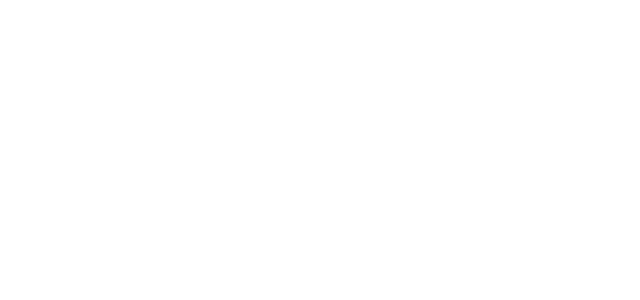
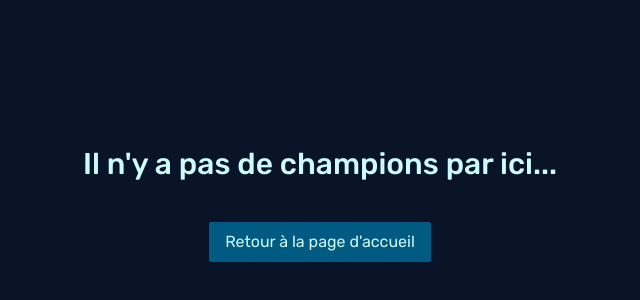
Before and after one commit to Aurozia/WikiLoL, a React (Vite) app: page /champion/1 in a window 1280 px wide. Before the commit this address had no page. Shown: the part 196-496 px from the top of the page, without its empty margins (320-960 px from the left). Built offline with nearby package versions, Linux system fonts and the light colour scheme.

Commit message:
feat: added error page

```diff
--- a/src/components/App.tsx
+++ b/src/components/App.tsx
@@ -1,5 +1,6 @@
 import { Route, Routes } from "react-router-dom";
 
+import Error from "./Error.tsx";
 import Home from "./Home.tsx";
 import Item from "./Item.tsx";
 import Layout from "./Layout/Layout.tsx";
@@ -10,6 +11,7 @@ export default function App() {
     <>
       <Routes>
         <Route path="/" element={<Home />} />
+        <Route path="*" element={<Error />} />
 
         <Route element={<Layout />}>
           <Route path="/champions" element={<List />} />
--- /dev/null
+++ b/src/components/Error.tsx
@@ -0,0 +1,19 @@
+import { Link } from "react-router-dom";
+
+export default function Error() {
+  return (
+    <div className="bg-gradient-to-r from-secondary to-primary font-rubik text-text overflow-y-hidden">
+      <main className="max-w-[800px] px-4 mx-auto min-h-screen flex flex-col justify-center items-center gap-10 text-center">
+        <h1 className="font-medium text-3xl">
+          Il n'y a pas de champions par ici...
+        </h1>
+        <Link
+          to={"/"}
+          className="bg-tertiary py-2 px-4 rounded-sm hover:bg-text hover:text-primary active:border-0 active:outline-none active:ring-0 focus:outline focus:outline-offset-2 focus:outline-tertiary focus:ring-0"
+        >
+          Retour à la page d'accueil
+        </Link>
+      </main>
+    </div>
+  );
+}
```
